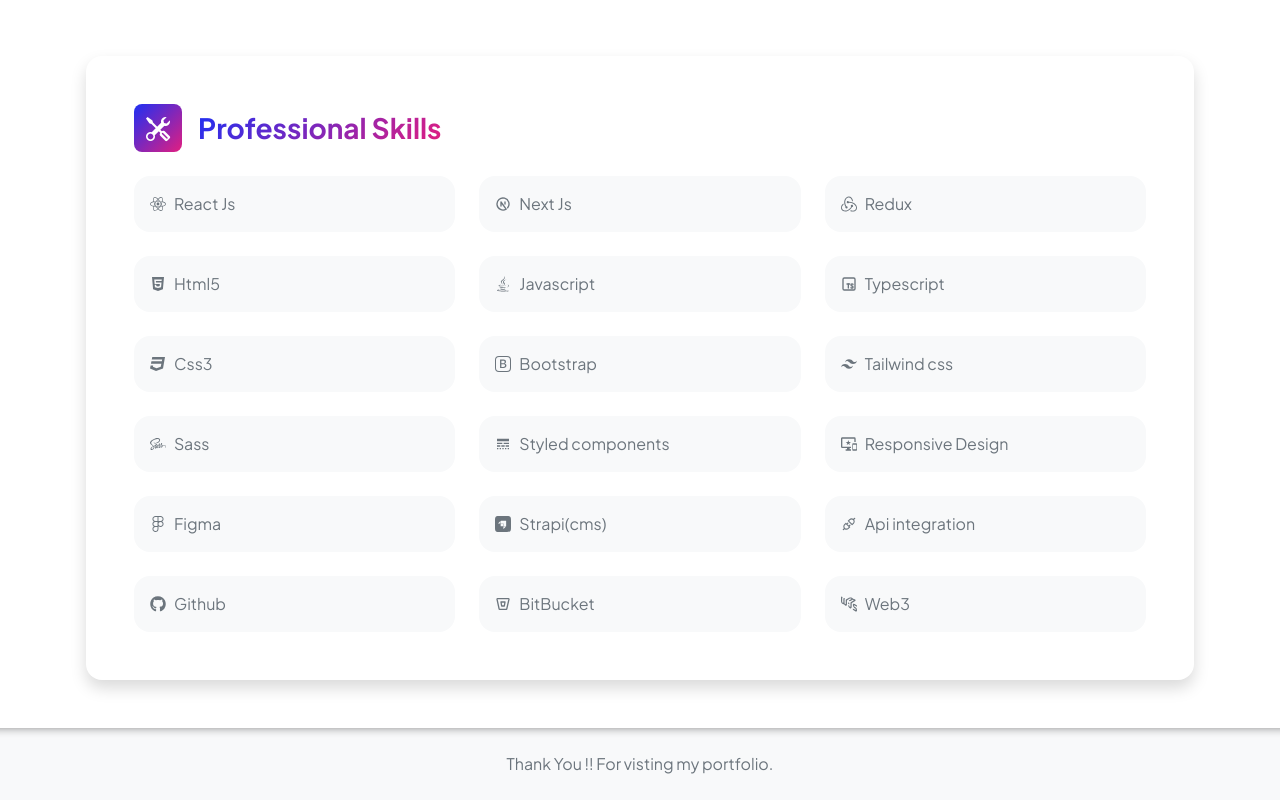
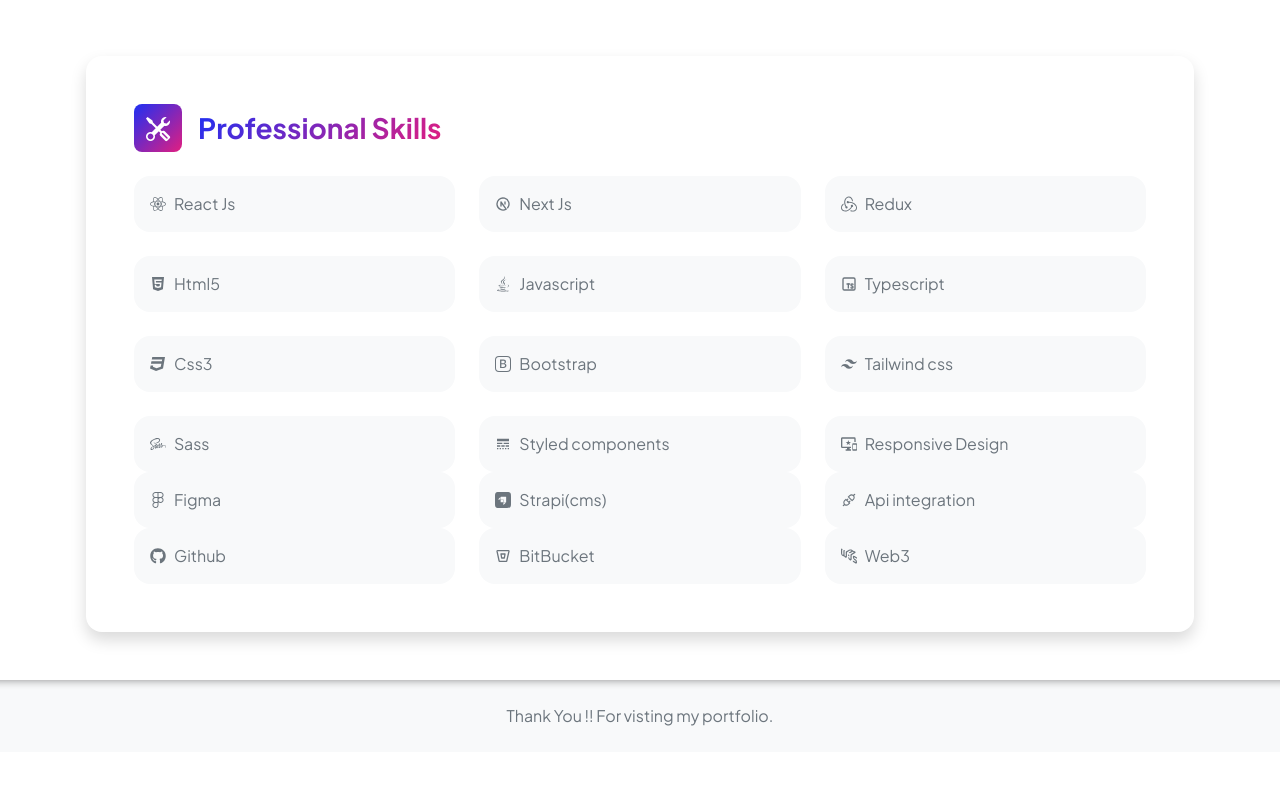
Before and after one commit to Mohsinalisyed/Portfolio, a React (Create React App) app: page /resume in a window 1280 px wide. Shown: the part 1687-2487 px from the top of the page. After the commit the page ends 2439 px from the top, so only its background shows below. Built offline with nearby package versions, Linux system fonts and the light colour scheme.

Commit message:
extra margin

```diff
--- a/src/Resume.tsx
+++ b/src/Resume.tsx
@@ -169,7 +169,7 @@
                           </div>
                         </div>
                       </div>
-                      <div className="row row-cols-1 row-cols-md-3 mb-4">
+                      <div className="row row-cols-1 row-cols-md-3 mb-4 mb-md-0">
                         <div className="col mb-4 mb-md-0">
                           <div className={`d-flex align-items-center rounded-4 p-3 h-100 text-bg-light ${bgColor}`}>
                             <FaSass/> <span className='px-2'>Sass</span>
@@ -186,7 +186,7 @@
                           </div>
                         </div>
                       </div>
-                      <div className="row row-cols-1 row-cols-md-3 mb-4">
+                      <div className="row row-cols-1 row-cols-md-3 mb-4 mb-md-0">
                         <div className="col mb-4 mb-md-0">
                           <div className={`d-flex align-items-center rounded-4 p-3 h-100 text-bg-light ${bgColor}`}>
                             <FaFigma/> <span className='px-2'>Figma</span>
@@ -197,7 +197,7 @@
                             <SiStrapi/> <span className='px-2'>Strapi(cms)</span>
                           </div>
                         </div>
-                        <div className="col mb-md-0">
+                        <div className="col">
                           <div className={`d-flex align-items-center rounded-4 p-3 h-100 text-bg-light ${bgColor}`}>
                             <AiOutlineApi /> <span className='px-2'>Api integration</span>
                           </div>
```
